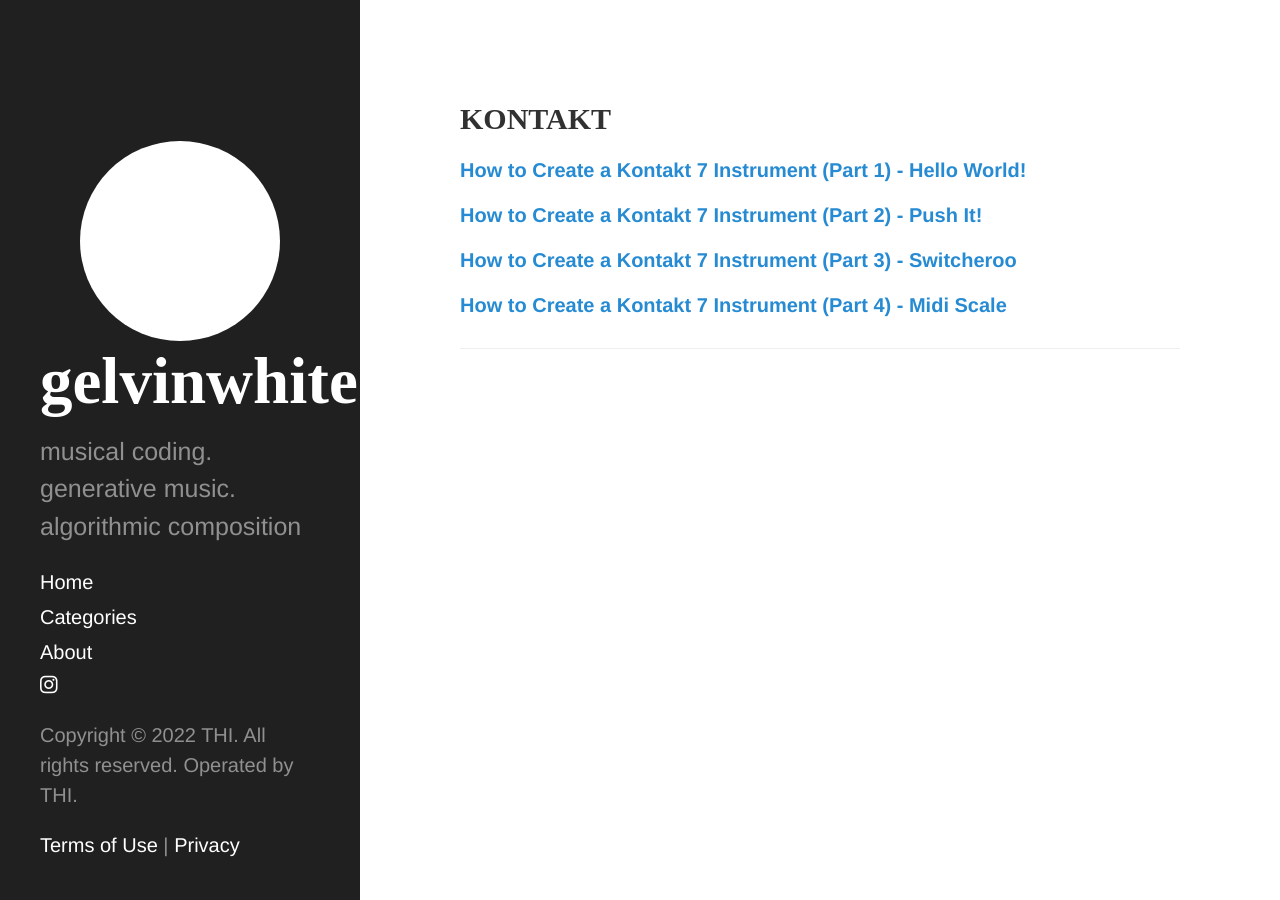
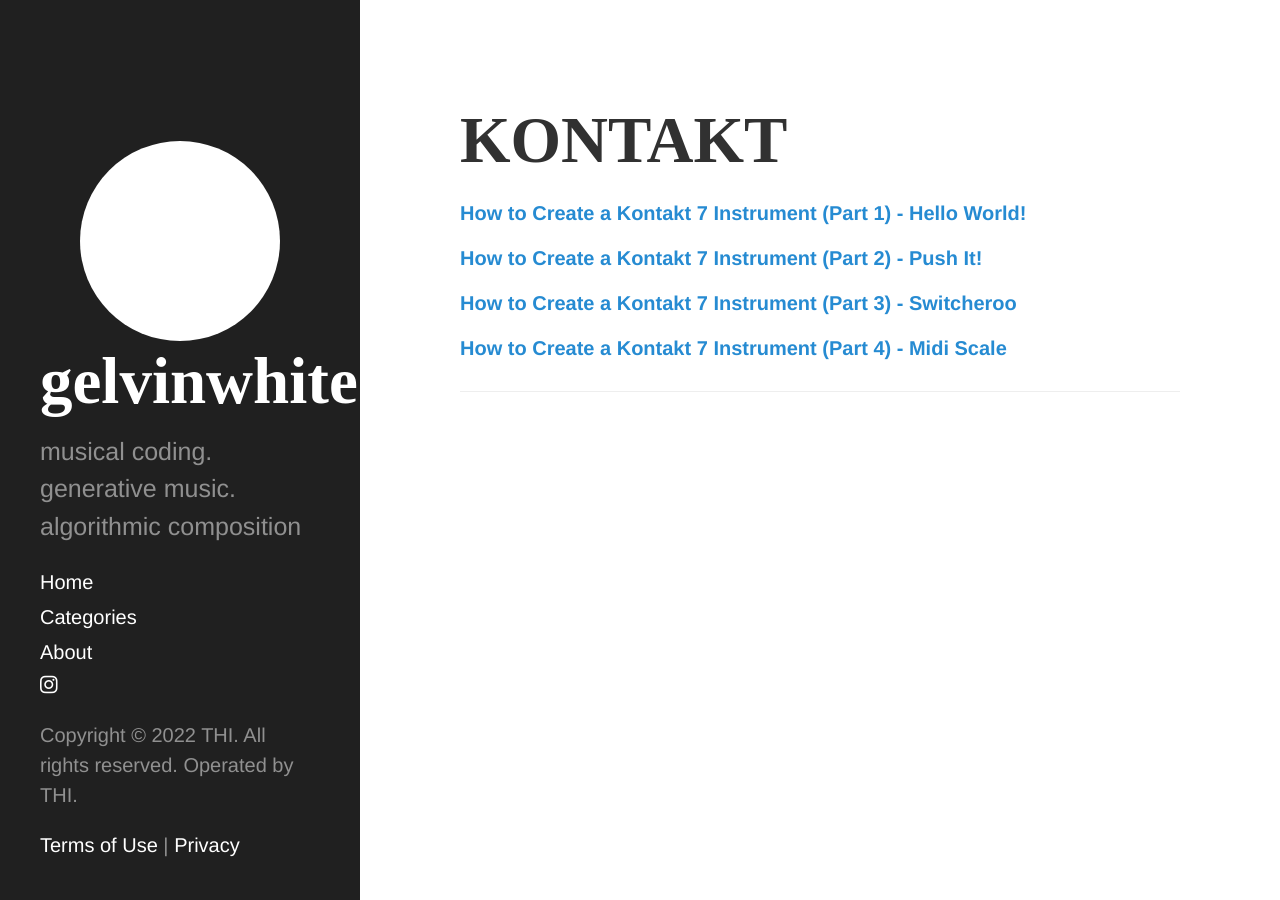
Before and after one commit to guyewhite/guyewhite.github.io, a Jekyll site: the page built from index.html, in a window 1280 px wide. Built offline with Jekyll 4.4.1, drawn with Linux system fonts in a browser that asks for light colours; nearby versions of some CDN libraries; some web fonts are replaced; the list of posts is cut into pages by our own code.

Commit message:
“fourth”

```diff
--- a/public/css/hyde.css
+++ b/public/css/hyde.css
@@ -273,9 +273,3 @@
   margin-left: auto;
   margin-right: auto;
 }
-
-h2 {
-  margin-top: 1rem;
-  font-size: 1.5rem;
-  font-family: 'East Sea Dokdo', cursive;
-}
--- a/public/css/poole.css
+++ b/public/css/poole.css
@@ -92,7 +92,7 @@
 }
 h2 {
   margin-top: 1rem;
-  font-size: 1.5rem;
+  font-size: 3.25rem;
   font-family: 'East Sea Dokdo', cursive;
 }
 h3 {
```
Also changed, not shown: 3 other files.
